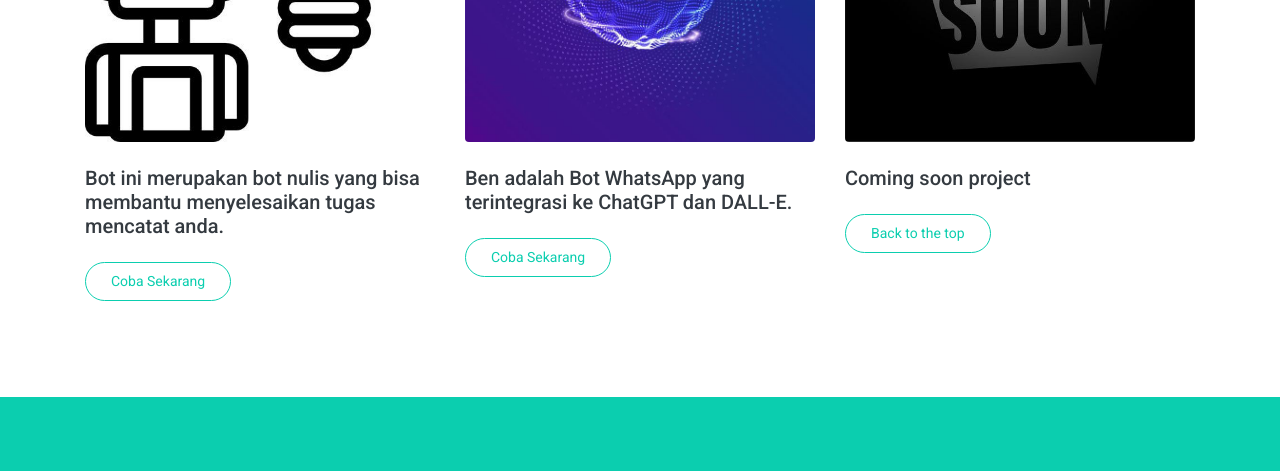
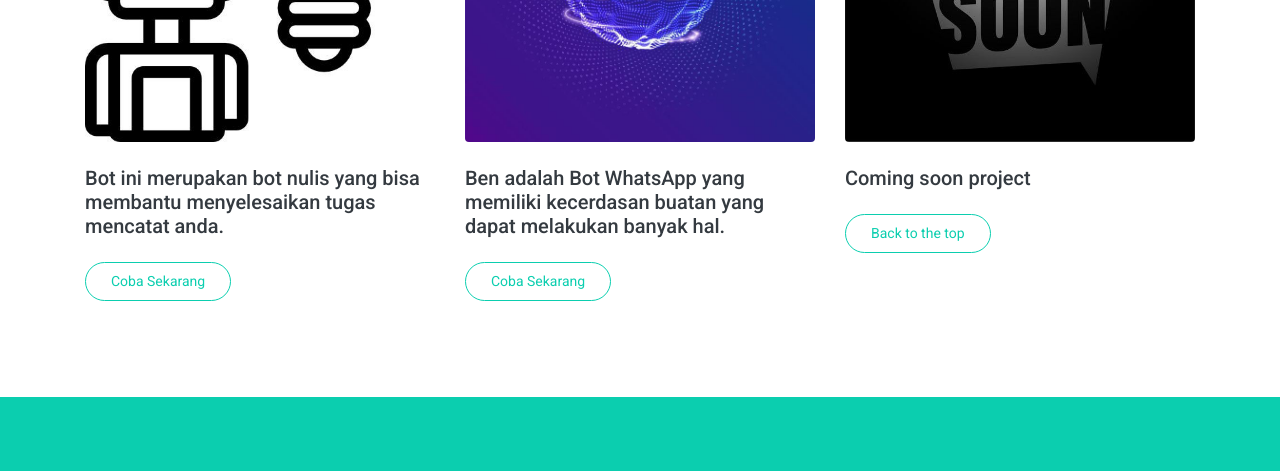
Before and after one commit to masdickygh/masdickygh.github.io, a plain HTML site: page index.html in a window 1280 px wide. Shown: the part 5114-5585 px from the top of the page. Drawn offline with nearby package versions, Linux system fonts and the light colour scheme.

Commit message:
index.html

```diff
--- a/index.html
+++ b/index.html
@@ -425,8 +425,8 @@
                             <small class="text-white text-uppercase">2023</small>
                         </div>
                     </div>
-                    <h5 class="font-weight-medium mb-4">Ben adalah Bot WhatsApp yang terintegrasi ke ChatGPT dan DALL-E.</h5>
-                    <a class="btn btn-sm btn-outline-primary py-2" href="https://wa.me/6289639114289?text=.menu">Coba Sekarang</a>
+                    <h5 class="font-weight-medium mb-4">Ben adalah Bot WhatsApp yang memiliki kecerdasan buatan yang dapat melakukan banyak hal.</h5>
+                    <a class="btn btn-sm btn-outline-primary py-2" href="https://wa.me/6285175305103?text=Menu">Coba Sekarang</a>
                 </div>
                 <div class="col-lg-4 mb-5">
                     <div class="position-relative mb-4">
```
